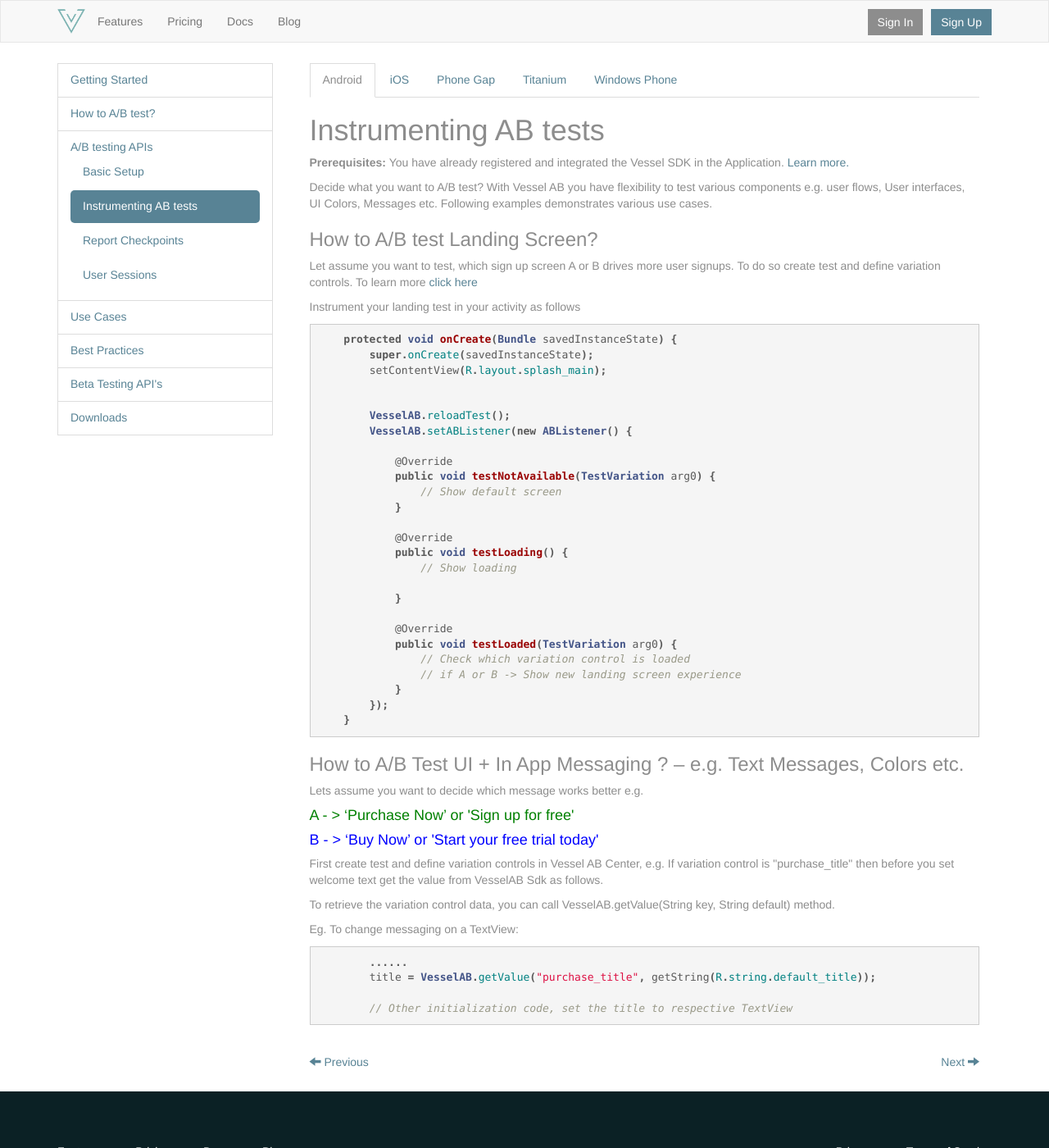
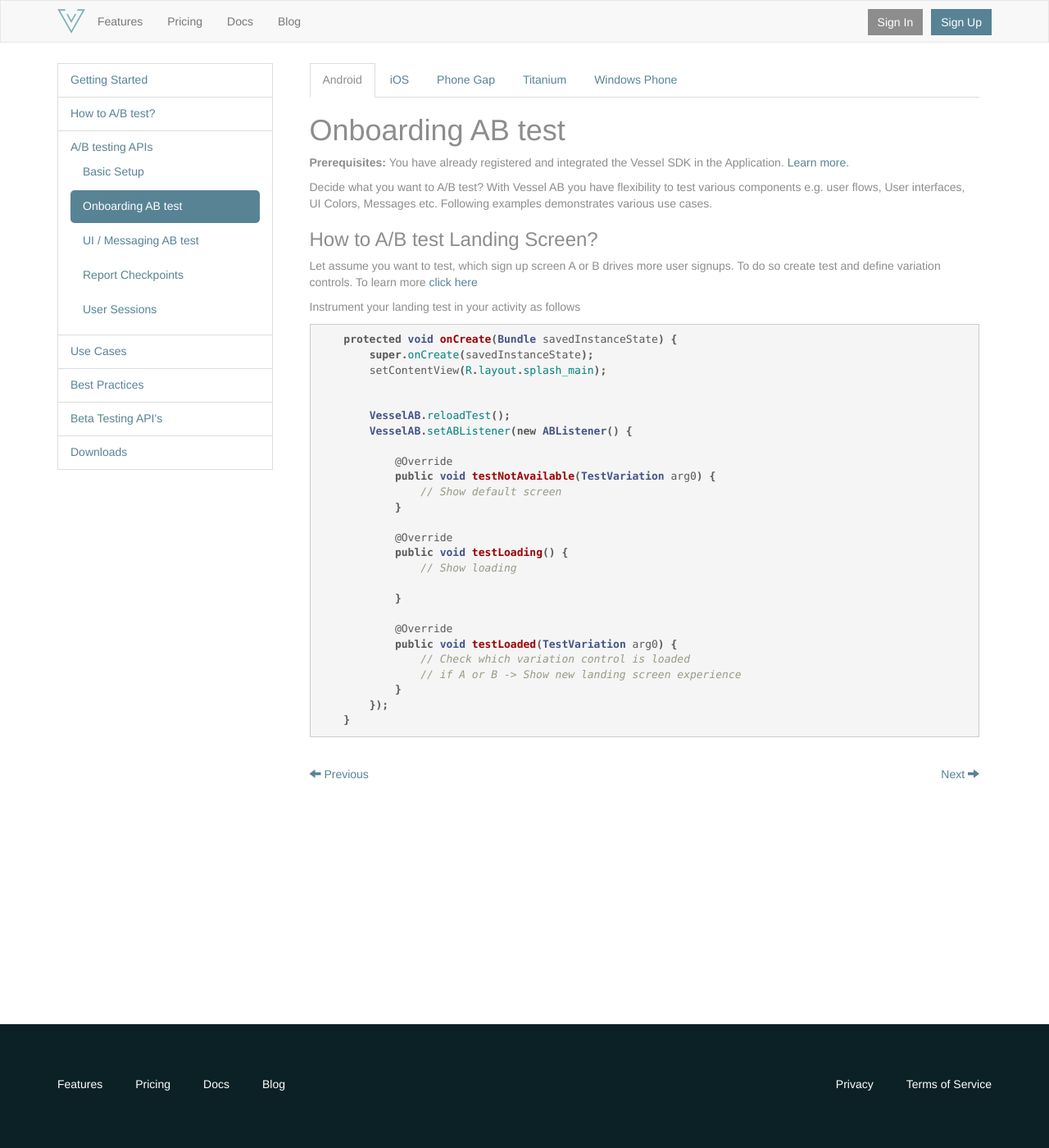
Before and after one commit to vesselio/resources, a Jekyll site: the page built from _posts/2013-09-02-ab-onboarding.html, in a window 1280 px wide and 1400 px high. Shown: the whole window at 82% size. Built offline with Jekyll 4.4.1, drawn with Linux system fonts in a browser that asks for light colours.

Commit message:
Updating docs

```diff
--- a/_posts/2013-09-02-ab-instrumenting-tests.html
+++ b/_posts/2013-09-02-ab-onboarding.html
@@ -1,6 +1,6 @@
 ---
 layout: default
-title: Instrumenting AB tests
+title: Onboarding AB test
 categories: api
 ---
 <ul class="nav nav-tabs" id="os-tabs">
@@ -23,7 +23,7 @@
 
 <div id='os-tab-content' class="tab-content">
     <div class="tab-pane active" id="android">
-        <h1>Instrumenting AB tests</h1>
+        <h1>Onboarding AB test</h1>
 
 
         <p>
@@ -70,32 +70,10 @@
         });
     }
 {% endhighlight %}
-
-        <h3>How to A/B Test UI + In App Messaging ? – e.g. Text Messages, Colors etc.</h3>
-        <p> Lets assume you want to decide which message works better e.g.</p>
-
-        <h4 style="color:green">
-            A - > ‘Purchase Now’ or 'Sign up for free'
-        </h4>
-
-        <h4 style="color:blue">
-            B - > ‘Buy Now’ or 'Start your free trial today'
-        </h4>
-
-        <p>First create test and define variation controls in Vessel AB Center, e.g. If variation control is "purchase_title" then before you set welcome text get the value from VesselAB Sdk as follows.</p>
-        <p>To retrieve the variation control data, you can call VesselAB.getValue(String key, String default) method.</p>
-        <p>Eg. To change messaging on a TextView: </p>
-{% highlight java %}
-        ......
-        title = VesselAB.getValue("purchase_title", getString(R.string.default_title));
-
-        // Other initialization code, set the title to respective TextView
-{% endhighlight %}
-
 </div>
 
 <div class="tab-pane" id="ios">
-    <h1>Instrumenting AB tests</h1>
+    <h1>Onboarding AB test</h1>
     <p>
         <strong>Prerequisites: </strong>You have already registered and integrated the Vessel SDK in the Application. <a href='{% post_url 2013-08-01-getting-started %}'>Learn more.</a>
     </p>
@@ -136,30 +114,10 @@
         }];
     }
 {% endhighlight %}
-
-
-<h3>How to A/B Test UI + In App Messaging ? – e.g. Text Messages, Colors etc.</h3>
-<p> Lets assume you want to decide which message works better e.g.</p>
-
-<h4 style="color:green">
-    A - > ‘Purchase Now’ or 'Sign up for free'
-</h4>
-
-<h4 style="color:blue">
-    B - > ‘Buy Now’ or 'Start your free trial today'
-</h4>
-
-<p>First create test and define variation controls in Vessel AB Center, e.g. If variation control is "purchase_title" then before you set welcome text get the value from VesselAB Sdk as follows.</p>
-<p>To retrieve the variation control data, you can call [VesselAB valueForVariationVariable:@<key> defaultValue:@<default>]</p>
-<p>Eg. To change messaging on a TextView: </p>
-{% highlight obj-c %}
-_viewController.lblSubtitle.text = [VesselAB valueForVariationVariable:@"welcome_text" defaultValue:@"Let's get started"];
-{% endhighlight %}
-
 </div>
 
 <div class="tab-pane" id="phonegap">
-    <h1>Instrumenting AB tests</h1>
+    <h1>Onboarding AB test</h1>
     <p>
         <strong>Prerequisites: </strong>You have already registered and integrated the Vessel SDK in the Application. <a href='{% post_url 2013-08-01-getting-started %}'>Learn more.</a>
     </p>
@@ -192,34 +150,11 @@
         });
     }
 {% endhighlight %}
-
-
-<h3>How to A/B Test UI + In App Messaging ? – e.g. Text Messages, Colors etc.</h3>
-<p> Lets assume you want to decide which message works better e.g.</p>
-
-<h4 style="color:green">
-    A - > ‘Purchase Now’ or 'Sign up for free'
-</h4>
-
-<h4 style="color:blue">
-    B - > ‘Buy Now’ or 'Start your free trial today'
-</h4>
-
-<p>First create test and define variation controls in Vessel AB Center, e.g. If variation control is "purchase_title" then before you set welcome text get the value from VesselAB Sdk as follows.</p>
-<p>To retrieve the variation control data, you can call vesslab.getValue(function(value){},function(error){}, key, defaultValue) method.</p>
-<p>Eg. To change welcome message call</p>
-{% highlight java %}
-    vesselab.getValue(
-        function(value){ console.log("Value " + value)},
-        function(error){ console.log("error "+ error)},
-        "welcome_text", "Welcome to the world");
-{% endhighlight %}
-
 </div>
 
 
 <div class="tab-pane" id="titanium">
-    <h1>Instrumenting AB tests</h1>
+    <h1>Onboarding AB test</h1>
     <p>
         <strong>Prerequisites: </strong>You have already registered and integrated the Vessel Titanium SDK in the Application. <a href='{% post_url 2013-08-01-getting-started %}'>Learn more.</a>
     </p>
@@ -260,32 +195,10 @@
     );
 {% endhighlight %}
 <br/>
-<h3>How to A/B Test UI + In App Messaging ? – e.g. Text Messages, Colors etc.</h3>
-<p> Lets assume you want to decide which message works better e.g.</p>
-
-<h4 style="color:green">
-    A - > ‘Purchase Now’ or 'Sign up for free'
-</h4>
-
-<h4 style="color:blue">
-    B - > ‘Buy Now’ or 'Start your free trial today'
-</h4>
-
-<p>First create test and define variation controls in Vessel AB Center, e.g. If variation control is "purchase_title" then before you set welcome text get the value from VesselAB Sdk as follows.</p>
-<p>To retrieve the variation control data, you can call VesselSDK.getValue(key, default) method.</p>
-<p>Eg. To change messaging on a Button: </p>
-{% highlight javascript %}
-    var VesselSDK = require('io.vessel');
-    var buy = Ti.UI.createButton({
-                title: VesselSDK.getValue('purchase_title', 'Buy'),
-                height:Ti.UI.SIZE,
-                });
-{% endhighlight %}
-
 </div>
 
 <div class="tab-pane" id="winphone">
-        <h1>Instrumenting AB tests</h1>
+        <h1>Onboarding AB test</h1>
 
 
         <p>
@@ -341,30 +254,6 @@
     }
 {% endhighlight %}
 
-
-<h3>How to A/B Test UI + In App Messaging ? – e.g. Text Messages, Colors etc.</h3>
-<p> Lets assume you want to decide which message works better e.g.</p>
-
-<h4 style="color:green">
-A - > ‘Purchase Now’ or 'Sign up for free'
-</h4>
-
-<h4 style="color:blue">
-B - > ‘Buy Now’ or 'Start your free trial today'
-</h4>
-
-<p>First create test and define variation controls in Vessel AB Center, e.g. If variation control is "purchase_title" then before you set welcome text get the value from VesselAB Sdk as follows.</p>
-<p>To retrieve the variation control data, you can call VesselAB.getValue(string key, string default) method.</p>
-<p>Eg. To change messaging on a TextBlock: </p>
-{% highlight csharp %}
-
-    ......
-    var title = VesselAB.getValue("purchase_title", "default title");
-
-    // Other initialization code, set the title to respective TextBlock
-}
-{% endhighlight %}
-
 </div>
 
 
```
Also changed, not shown: _posts/2013-09-03-ab-messaging-test.html (added, +186 -0 lines), _posts/2013-09-07-ab-checkpoints.html (renamed from _posts/2013-09-03-ab-checkpoints.html), _posts/2013-09-08-ab-sessions.html (renamed from _posts/2013-09-04-ab-sessions.html).
